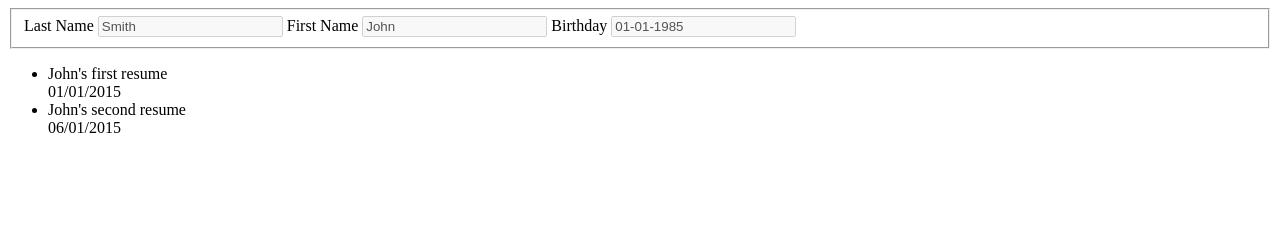
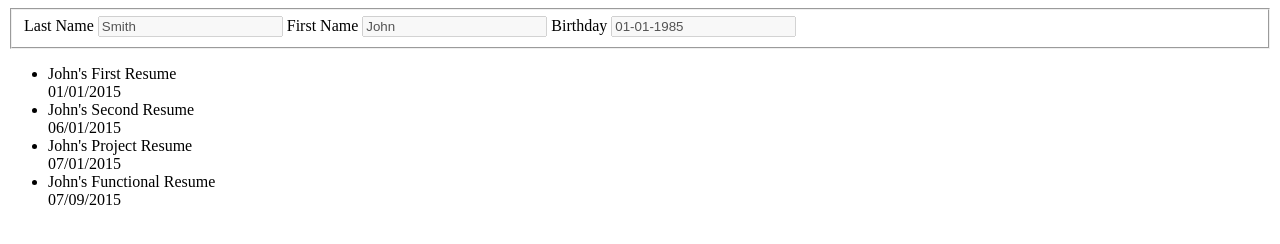
Before and after one commit to daddyschmack/form_test, a plain HTML site: page index.html in a window 1280 px wide. Drawn offline with nearby package versions, Linux system fonts and the light colour scheme.

Commit message:
adding more resumes

```diff
--- a/index.html
+++ b/index.html
@@ -17,12 +17,20 @@
     </fieldset>
     <ul id="resume_list">
         <li id="resume_1" class="resume">
-        <div class="resume_title">John's first resume</div>
+        <div class="resume_title">John's First Resume</div>
             <div class="resume_date">01/01/2015</div>
         </li>
         <li id="resume_2" class="resume">
-            <div class="resume_title">John's second resume</div>
+            <div class="resume_title">John's Second Resume</div>
             <div class="resume_date">06/01/2015</div>
+        </li>
+        <li id="resume_3" class="resume">
+            <div class="resume_title">John's Project Resume</div>
+            <div class="resume_date">07/01/2015</div>
+        </li>
+        <li id="resume_4" class="resume">
+            <div class="resume_title">John's Functional Resume</div>
+            <div class="resume_date">07/09/2015</div>
         </li>
     </ul>
 </form>
```
